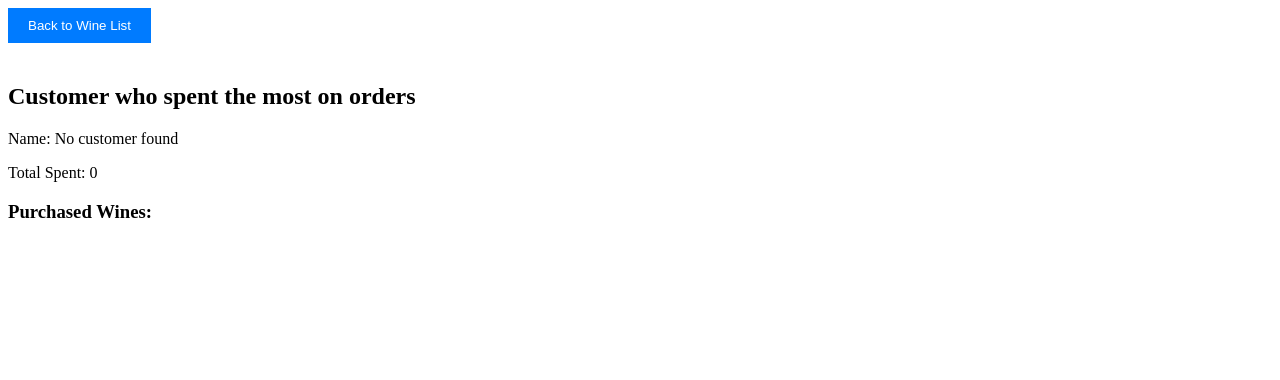
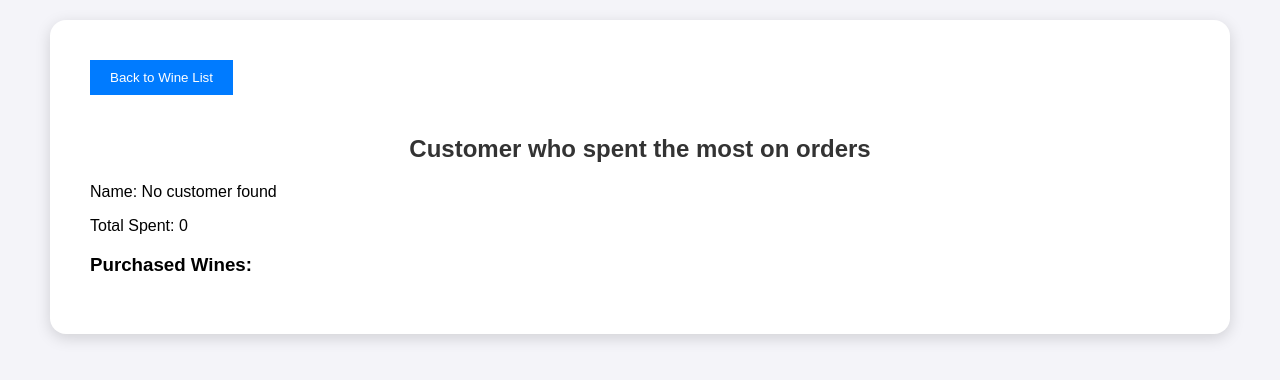
Before and after one commit to lytvyn108/docker-project, a Flask app: page /top_spender_report.html in a window 1280 px wide. Shown: the top 380 px of the page. Run offline with Flask 3, Linux system fonts and the light colour scheme; data that the repository does not hold is empty.

Commit message:
Enhance styling and layout of the Top Spender Report page for improved user experience

```diff
--- a/app/templates/top_spender_report.html
+++ b/app/templates/top_spender_report.html
@@ -5,6 +5,24 @@
     <meta name="viewport" content="width=device-width, initial-scale=1.0">
     <title>Top Spender Report</title>
     <style>
+        body {
+            font-family: 'Arial', sans-serif;
+            background-color: #f4f4f9;
+            margin: 0;
+            padding: 20px;
+        }
+        .container {
+            max-width: 1100px;
+            margin: auto;
+            background-color: white;
+            padding: 40px;
+            border-radius: 16px;
+            box-shadow: 0 4px 15px rgba(0, 0, 0, 0.15);
+        }
+        h1, h2 {
+            text-align: center;
+            color: #333;
+        }
         .back-button {
             padding: 10px 20px;
             background-color: #007bff;
@@ -13,12 +31,17 @@
             cursor: pointer;
             margin-bottom: 20px;
         }
+        .report-content {
+            margin-top: 20px;
+        }
     </style>
 </head>
 <body>
-    <button class="back-button" onclick="goBack()">Back to Wine List</button>
-    <div id="report-content">
-        <p>Loading report...</p>
+    <div class="container">
+        <button class="back-button" onclick="goBack()">Back to Wine List</button>
+        <div id="report-content" class="report-content">
+            <p>Loading report...</p>
+        </div>
     </div>
 
     <script>
```
